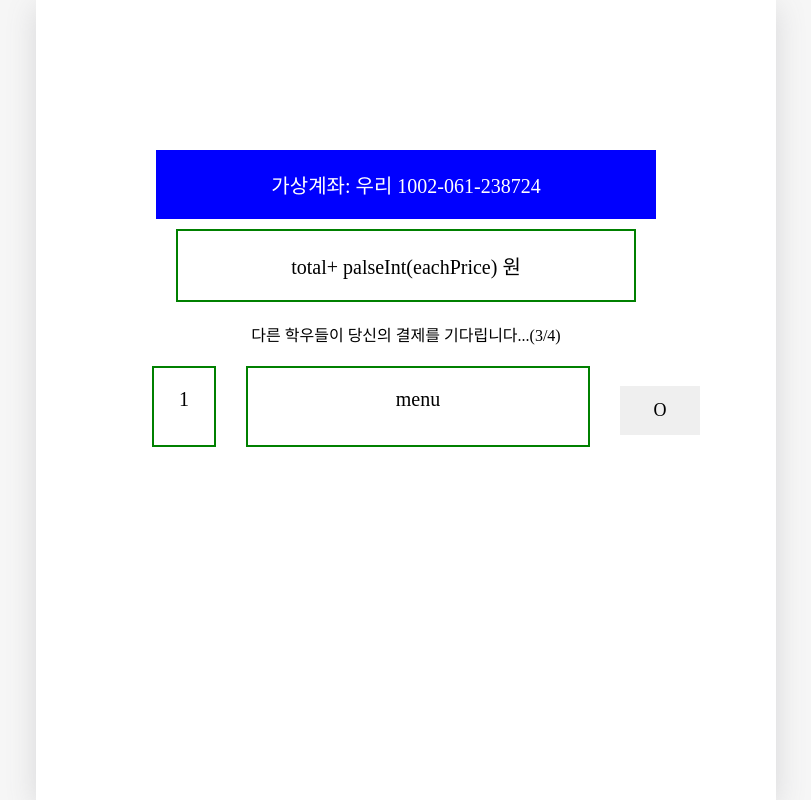
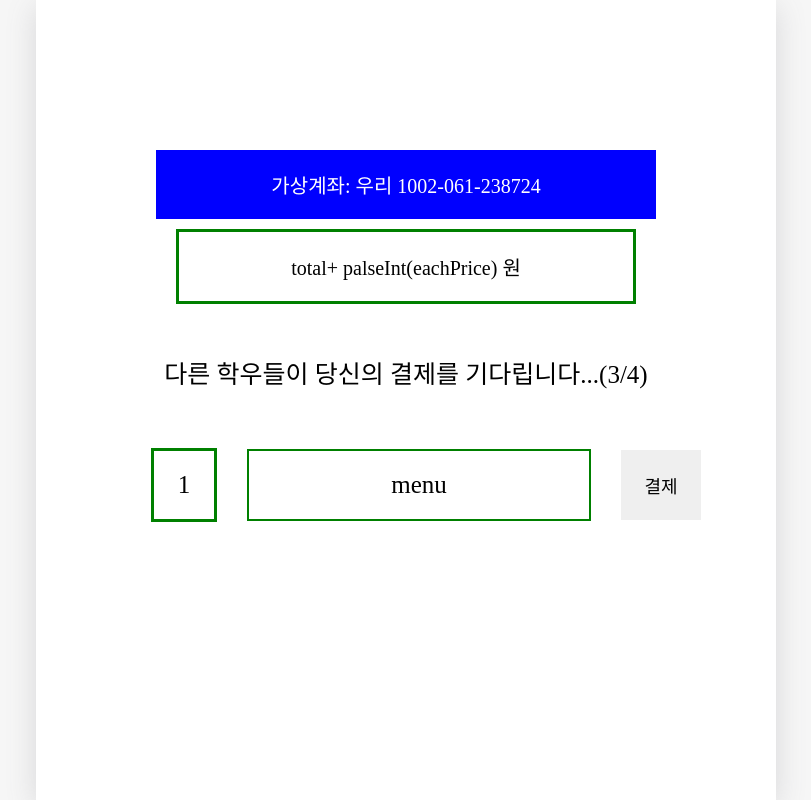
Before and after one commit to 2nd-HUFSummer-Hackathon/SPotato, a React (Create React App) app in the folder domdelivery/: page /pay in a window 1280 px wide. Shown: the whole page, without its empty margins (234-1045 px from the left). Built offline with nearby package versions, Linux system fonts and the light colour scheme.

Commit message:
pay almost complete

```diff
--- a/domdelivery/src/App.css
+++ b/domdelivery/src/App.css
@@ -146,13 +146,14 @@ body {
 
 .Pay .Pay-main {
   display: inline-flex;
-  font-size: 20px;
+  align-items: center;
+  font-size: 25px;
   padding: 20px;
 }
 
 .Pay .OurButton{
   width:80px;
-  height:120%;
+  height:70px;
 }
 
 .Pay .fakeaccount{
@@ -162,6 +163,29 @@ body {
   margin-left: 100px;
   margin-right: 100px;
   margin-bottom: 10px;
+}
+
+.Pay .waiting{
+  font-size: 25px;
+  margin-top:50px;
+  margin-bottom: 20px;
+}
+
+.Pay .price{
+  border-width: 2;
+  border-color: green;
+  border-style: solid;
+  padding: 20px;
+  margin-left: 120px;
+  margin-right: 120px;
+}
+
+.Pay .num{
+  border-width: 2;
+  border-color: green;
+  border-style: solid;
+  padding:20px;
+  width:20px;
 }
 
 /*Match*/
--- a/domdelivery/src/pages/Pay.js
+++ b/domdelivery/src/pages/Pay.js
@@ -12,18 +12,18 @@ function Pay() {
     <div className="Pay">
       <div className="Pay-header">
         <div className="fakeaccount"> 가상계좌: 우리 1002-061-238724</div>
-        <div className='price' style={{borderWidth: 2, borderColor:'green', borderStyle:"solid", padding:"20px", marginLeft:"120px",marginRight:"120px"}}>
+        <div className='price'>
           {`total`}+ palseInt({`eachPrice`}) 원
         </div>
       </div>
 
-      <div>다른 학우들이 당신의 결제를 기다립니다...(3/4)</div>
+      <div className="waiting">다른 학우들이 당신의 결제를 기다립니다...(3/4)</div>
 
       <div className="Pay-main">
-        <div style={{borderWidth: 2, borderColor:'green', borderStyle:"solid", padding:"20px", width:"20px"}}>1</div>
-        <div style={{borderWidth: 2, borderColor:'green', borderStyle:"solid", padding:"20px",  marginLeft:"30px", width:"300px"}}>{`menu`}</div>
+        <div className='num' >1</div>
+        <div className='menu' style={{borderWidth: 2, borderColor:'green', borderStyle:"solid", padding:"20px",  marginLeft:"30px", width:"300px"}}>{`menu`}</div>
         <div style={{padding:"20px", marginLeft: "10px", width:"20px"}}>
-          <OurButton text={"O"}  onClick={() => navigate("/delivery")}/>
+          <OurButton text={"결제"}  onClick={() => navigate("/delivery")}/>
         </div>
       </div>
 
```
